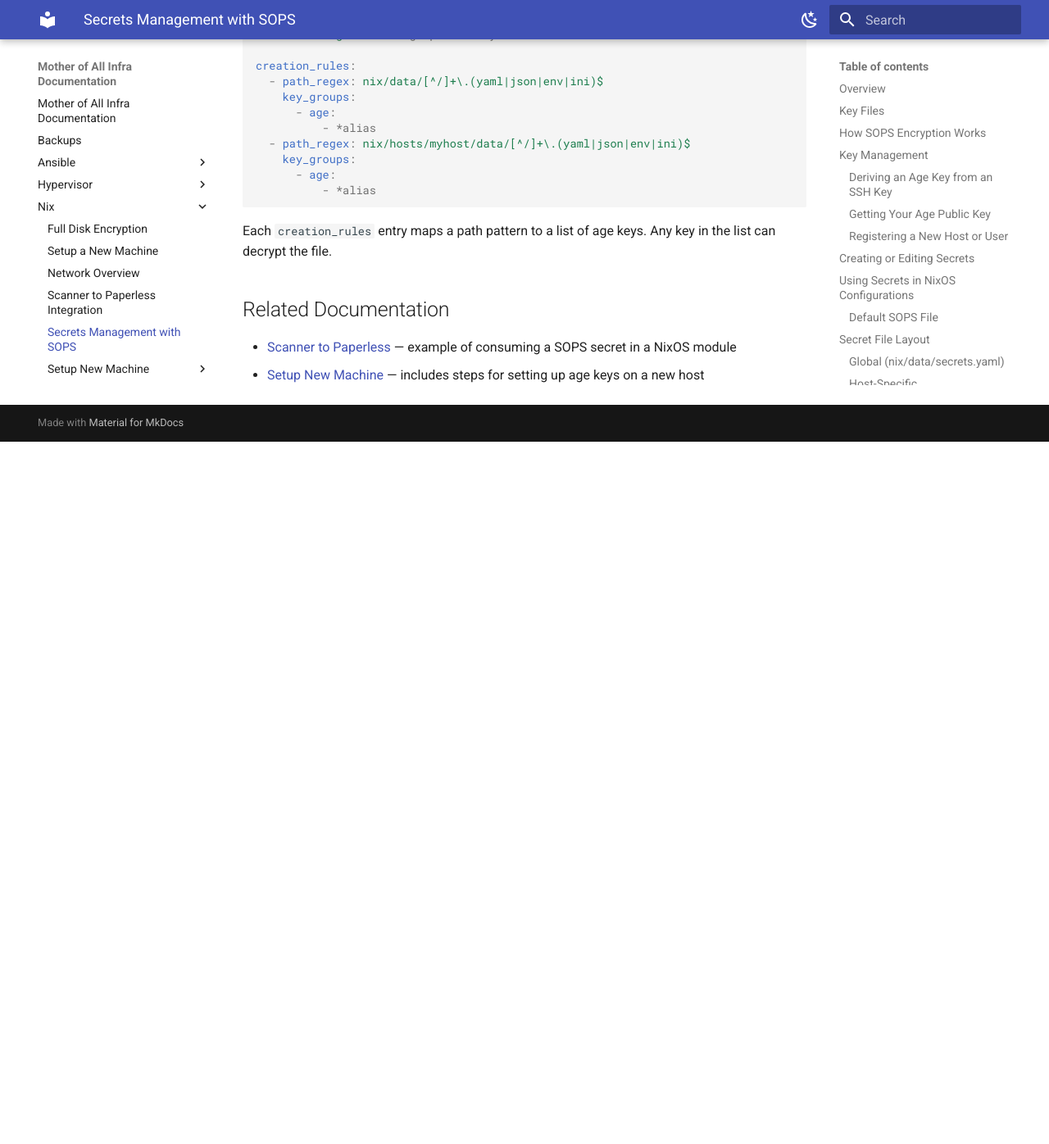
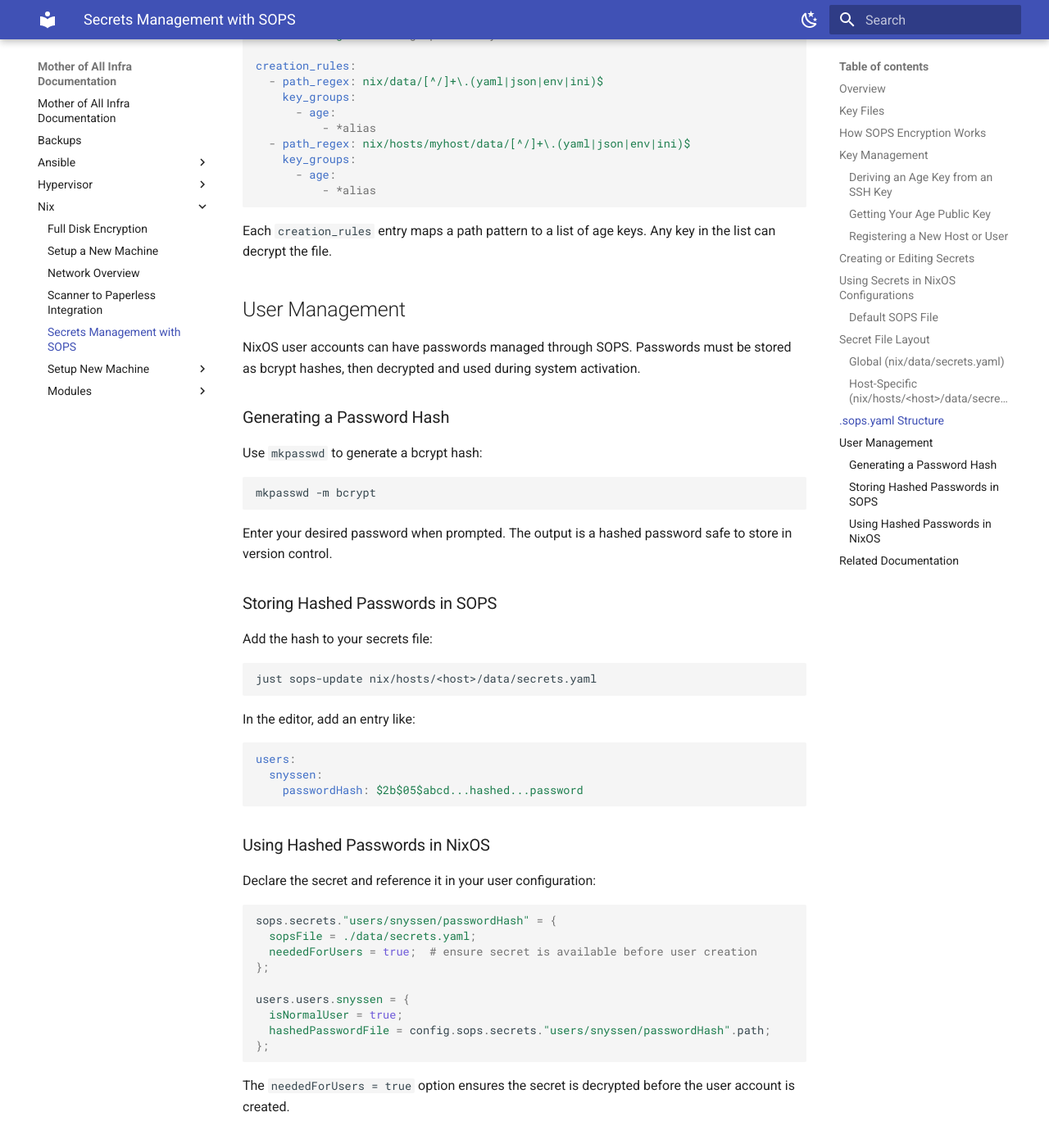
Before and after one commit to snyssen/mother-of-all-infra, an MkDocs documentation site: the page built from docs/nix/secrets-management.md, in a window 1280 px wide and 1400 px high, scrolled down 3499 px. Shown: the top 1396 px of the window at 82% size. Built offline with MkDocs 1.6.1 and Material for MkDocs 9.7.7, drawn with Linux system fonts in a browser that asks for light colours; before the commit the page ends 4038 px from its top, so only the background shows below that.

Commit message:
feat(nix/hosts): move ingress and blackfog to immutable users management

````diff
--- a/.sops.yaml
+++ b/.sops.yaml
@@ -35,6 +35,12 @@ creation_rules:
         age:
           - *snyssen_sninful
           - *snyssen_purplehaze
+  - path_regex: nix/hosts/blackfog/data/[^/]+\.(yaml|json|env|ini)$
+    key_groups:
+      - pgp:
+        age:
+          - *snyssen_purplehaze
+          - *snyssen_blackfog
   - path_regex: nix/hosts/ingress/data/[^/]+\.(yaml|json|env|ini)$
     key_groups:
       - pgp:
--- a/docs/nix/secrets-management.md
+++ b/docs/nix/secrets-management.md
@@ -146,6 +146,54 @@ creation_rules:
 
 Each `creation_rules` entry maps a path pattern to a list of age keys. Any key in the list can decrypt the file.
 
+## User Management
+
+NixOS user accounts can have passwords managed through SOPS. Passwords must be stored as bcrypt hashes, then decrypted and used during system activation.
+
+### Generating a Password Hash
+
+Use `mkpasswd` to generate a bcrypt hash:
+
+```sh
+mkpasswd -m bcrypt
+```
+
+Enter your desired password when prompted. The output is a hashed password safe to store in version control.
+
+### Storing Hashed Passwords in SOPS
+
+Add the hash to your secrets file:
+
+```sh
+just sops-update nix/hosts/<host>/data/secrets.yaml
+```
+
+In the editor, add an entry like:
+
+```yaml
+users:
+  snyssen:
+    passwordHash: $2b$05$abcd...hashed...password
+```
+
+### Using Hashed Passwords in NixOS
+
+Declare the secret and reference it in your user configuration:
+
+```nix
+sops.secrets."users/snyssen/passwordHash" = {
+  sopsFile = ./data/secrets.yaml;
+  neededForUsers = true;  # ensure secret is available before user creation
+};
+
+users.users.snyssen = {
+  isNormalUser = true;
+  hashedPasswordFile = config.sops.secrets."users/snyssen/passwordHash".path;
+};
+```
+
+The `neededForUsers = true` option ensures the secret is decrypted before the user account is created.
+
 ## Related Documentation
 
 - [Scanner to Paperless](./scanner-to-paperless.md) — example of consuming a SOPS secret in a NixOS module
````
Also changed, not shown: 4 other files.
